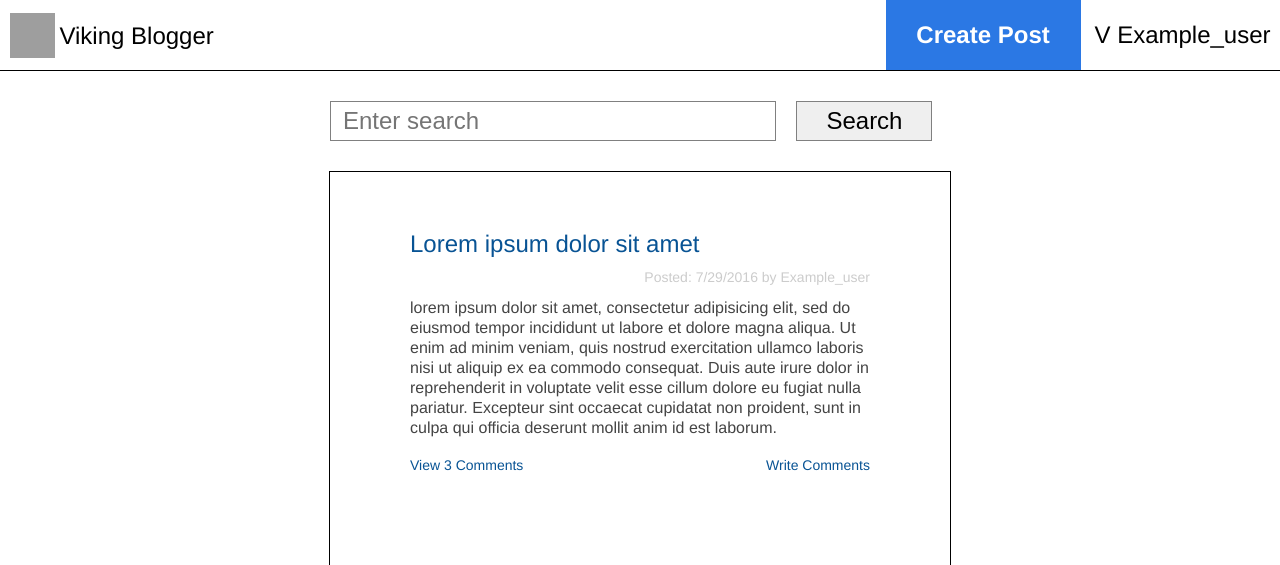
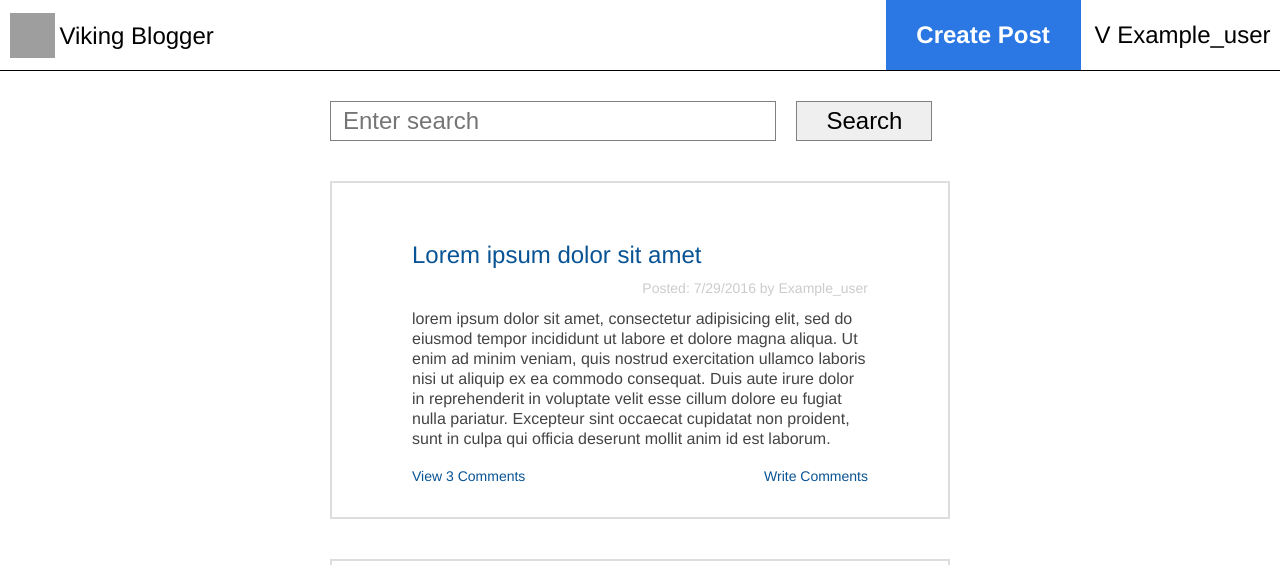
Before and after one commit to ajtruex/vikingblogger, a plain HTML site: page index.html in a window 1280 px wide. Shown: the top 565 px of the page. Drawn offline with Linux system fonts and the light colour scheme; grey boxes are pictures that could not be loaded.

Commit message:
finish up

```diff
--- a/styles.css
+++ b/styles.css
@@ -70,11 +70,13 @@ body{
 .post-container{
 	margin: 30px auto;
 	width: 620px;
-	border: 1px solid black;
 }
 
 .post{
 	padding: 48px 80px;
+	margin: 40px 0;
+	border: 2px solid #ddd;
+
 }
 
 a{
```
